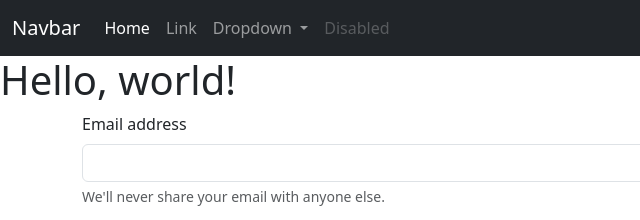
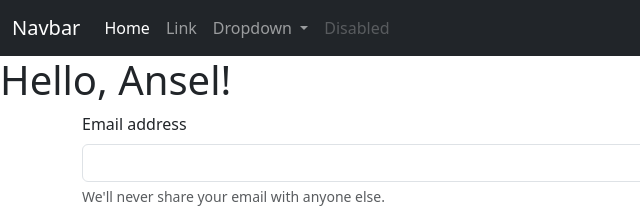
Before and after one commit to Ansellino/centralized-workflow, a plain HTML site: page index.html in a window 1280 px wide. Shown: the top 220 px of the page, 0-640 px from the left. Drawn offline with nearby package versions, Linux system fonts and the light colour scheme.

```diff
--- a/index.html
+++ b/index.html
@@ -43,7 +43,7 @@
           </div>
         </div>
       </nav>
-    <h1>Hello, world!</h1>
+    <h1>Hello, Ansel!</h1>
     <div class="container">
         <form>
             <div class="mb-3">
```
